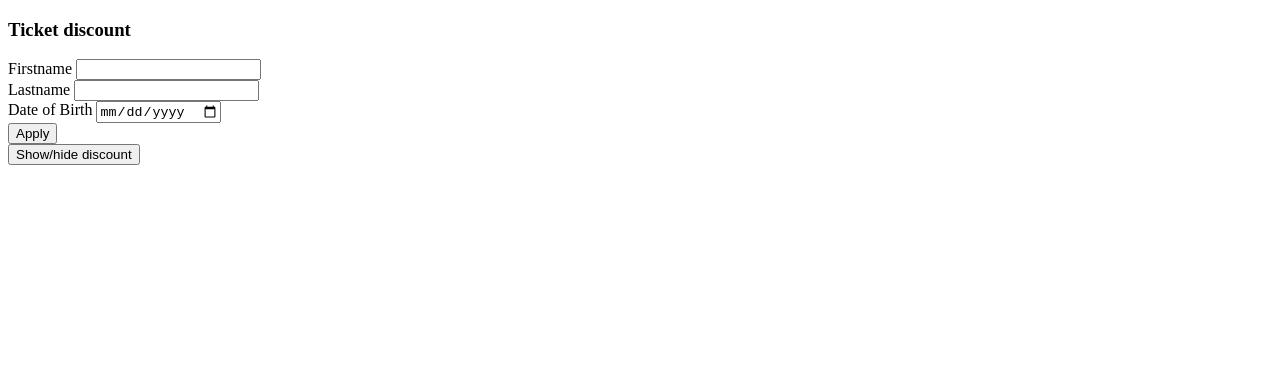
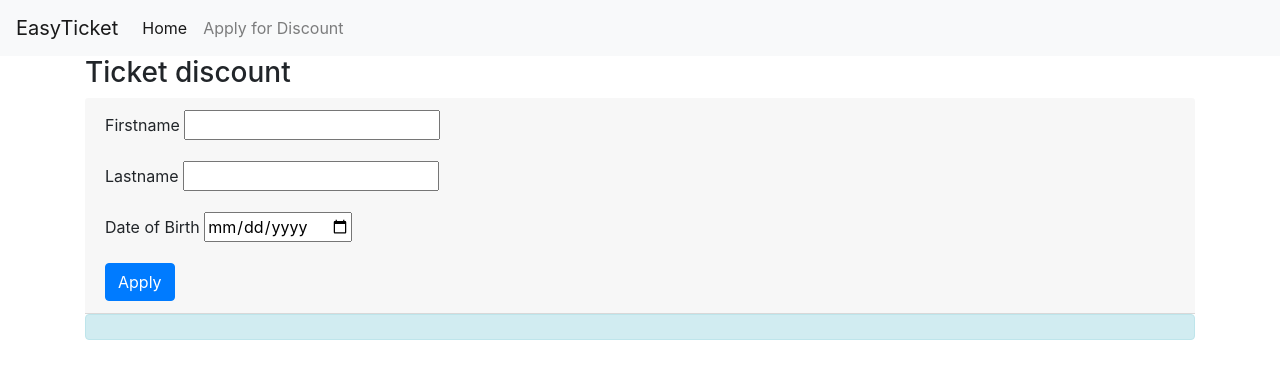
Before and after one commit to zecarrera/jasmine-angular-unitest, a website: page app/tickets.html in a window 1280 px wide. Drawn offline with nearby package versions, Linux system fonts and the light colour scheme.

Commit message:
Formats code and removes unnecessary binding from html

```diff
--- a/app/js/app.js
+++ b/app/js/app.js
@@ -19,15 +19,15 @@ testingAngularApp.controller('testingAngularController', function ($rootScope, $
         }
     }
 
+    dateIsValid = function () {
+        return $scope.user.dob.toString() !== "Invalid Date" && $scope.user.dob <= currentDate();
+    }
+
+    currentDate = function () {
+        return new Date();
+    }
+
     $scope.toggleDiscountView = function(){
         $scope.showDiscount = !$scope.showDiscount;
     }
-
-    dateIsValid = function(){
-        return $scope.user.dob.toString() !== "Invalid Date" && $scope.user.dob <= currentDate();
-    }
-
-    currentDate = function(){
-        return new Date();
-    }
 });
--- a/app/tickets.html
+++ b/app/tickets.html
@@ -5,40 +5,69 @@
     <title>Testing angular app</title>
     <script src="bower_components/angular/angular.js"></script>
     <script src="js/app.js"></script>
+    <link rel="stylesheet" href="https://stackpath.bootstrapcdn.com/bootstrap/4.1.1/css/bootstrap.min.css" integrity="sha384-WskhaSGFgHYWDcbwN70/dfYBj47jz9qbsMId/iRN3ewGhXQFZCSftd1LZCfmhktB"
+        crossorigin="anonymous">
 </head>
 
 <body ng-controller="testingAngularController">
+    <nav class="navbar navbar-expand-lg navbar-light bg-light">
+        <a class="navbar-brand" href="#">EasyTicket</a>
+        <button class="navbar-toggler" type="button" data-toggle="collapse" data-target="#navbarNav" aria-controls="navbarNav" aria-expanded="false"
+            aria-label="Toggle navigation">
+            <span class="navbar-toggler-icon"></span>
+        </button>
+        <div class="collapse navbar-collapse" id="navbarNav">
+            <ul class="navbar-nav">
+                <li class="nav-item active">
+                    <a class="nav-link" href="#">Home
+                        <span class="sr-only">(current)</span>
+                    </a>
+                </li>
+                <li class="nav-item">
+                    <a class="nav-link" href="#">Apply for Discount</a>
+                </li>
+            </ul>
+        </div>
+    </nav>
+    <div class="container" class="card">
         <header>
             <h3>Ticket discount</h3>
         </header>
+        <div>
+            <form ng-submit="calculateDiscount()" class="card-header">
+                <div class="form-group">
+                    <label for="firstname">Firstname</label>
+                    <input type="text" name="firstname"
+                        id="firstname" ng-model="user.firstname" required/>
+                </div>
+                <div class="form-group">
+                    <label for="lastname">Lastname</label>
+                    <input type="text" name="lastname"
+                        id="lastname" ng-model="user.lastname" required/>
+                </div>
+                <div class="form-group">
+                    <label for="dob">Date of Birth</label>
+                    <input type="date" name="dob"
+                        id="dob" ng-model="user.dob" required/>
+                </div>
+                <input type="submit" value="Apply" class="btn btn-primary" />
+            </form>
+        </div>
+        <div class="alert alert-info">
+            <div ng-if="showDiscount">
 
-    <section>
-        <form ng-submit="calculateDiscount()">
-            <div>
-                <label for="firstname">Firstname</label>
-                <input type="text" name="firstname" id="firstname" ng-model="user.firstname" required/>
-            </div>
-            <div>
-                <label for="lastname">Lastname</label>
-                <input type="text" name="lastname" id="lastname" ng-model="user.lastname" required/>
-            </div>
-            <div>
-                <label for="dob">Date of Birth</label>
-                <input type="date" name="dob" id="dob" ng-model="user.dob" required/>
-            </div>
-            <input type="submit" value="Apply" />
-        </form>
-    </section>
-    <button ng-click="toggleDiscountView()">Show/hide discount</button>
-
-    <section ng-if="showDiscount">
                 <h3>Your Discount level:</h3>
                 <div>
                     <div>Name: {{user.firstname}}</div>
                     <div>Lastname: {{user.lastname}}</div>
-            <div ng-model="currentDiscount">Discount: {{currentDiscount}}%</div>
+                    <div>Discount: {{currentDiscount}}%</div>
                 </div>
-    </section>
+                <button ng-click="toggleDiscountView()" ng-if="showDiscount" class="btn btn-light">Hide discount</button>
+
+            </div>
+        </div>
+    </div>
+
 </body>
 
 </html>
```
Lines whose indentation alone changed are shown as unchanged.
